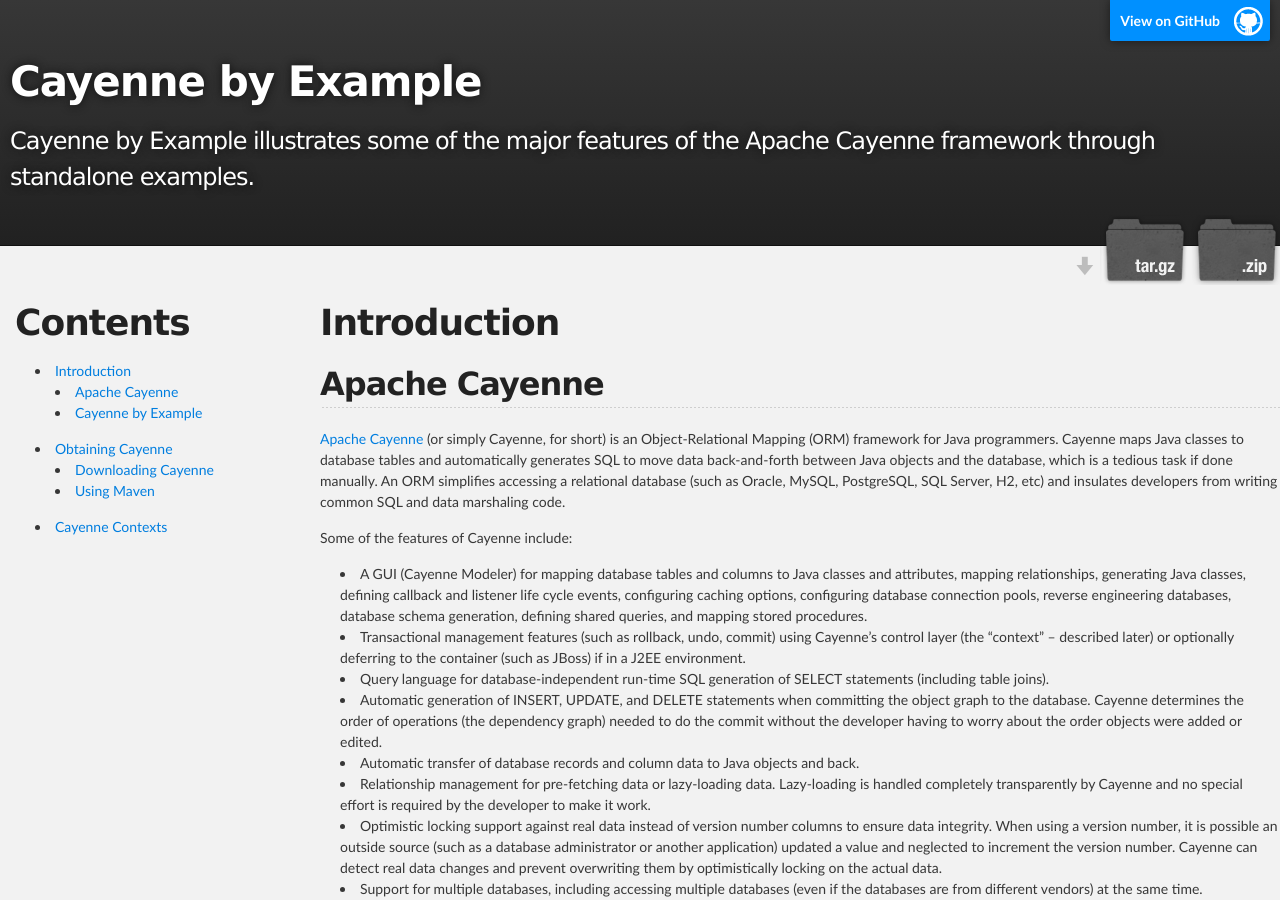
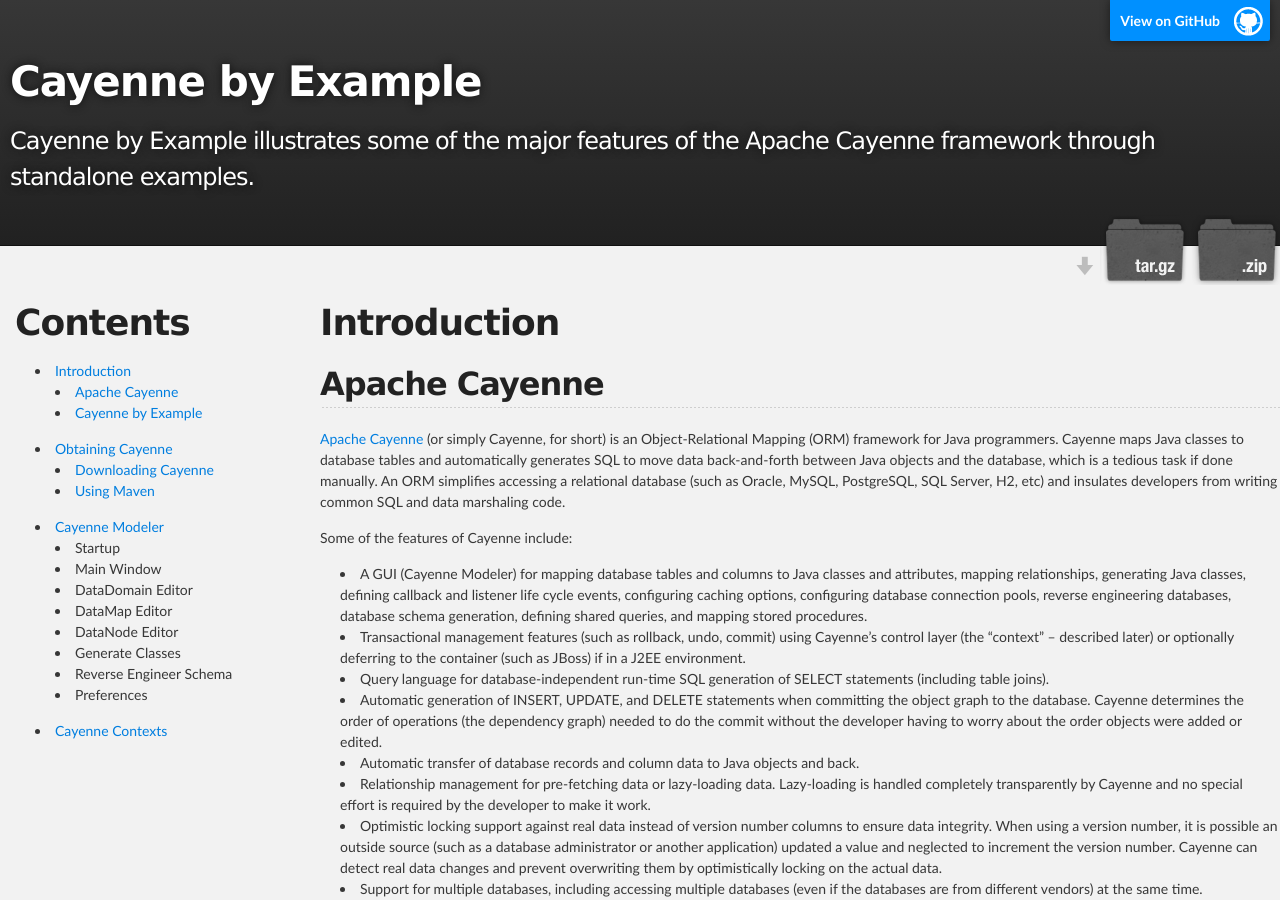
Before and after one commit to mrg/cbe, a Jekyll site: the page built from index.md, in a window 1280 px wide and 900 px high. Built offline with Jekyll 4.4.1, drawn with Linux system fonts in a browser that asks for light colours.

Commit message:
First cut at Cayenne Modeler documentation.

```diff
--- a/_includes/sidebar.md
+++ b/_includes/sidebar.md
@@ -8,6 +8,15 @@
 * [Obtaining Cayenne](obtaining-cayenne.html)
   * [Downloading Cayenne](obtaining-cayenne.html#downloading)
   * [Using Maven](obtaining-cayenne.html#maven)
+* [Cayenne Modeler](cayenne-modeler.html)
+  * Startup
+  * Main Window
+  * DataDomain Editor
+  * DataMap Editor
+  * DataNode Editor
+  * Generate Classes
+  * Reverse Engineer Schema
+  * Preferences
 * [Cayenne Contexts](cayenne-contexts.html)
 
 {% endcapture %}
```
Also changed, not shown: cayenne-modeler.md (added, +123 -0 lines), images/main_window.png (added), images/splash.png (added).
